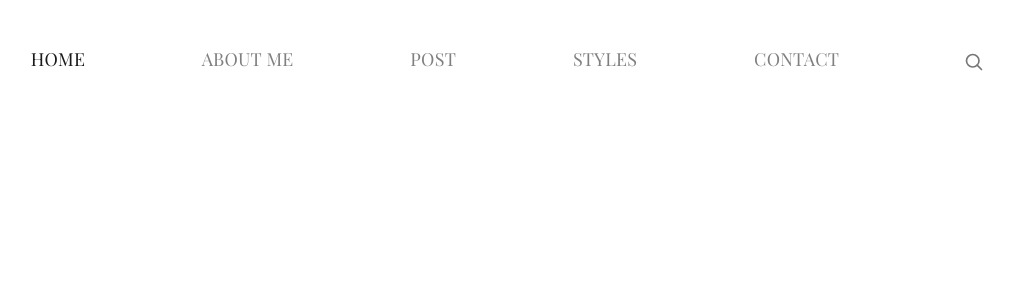
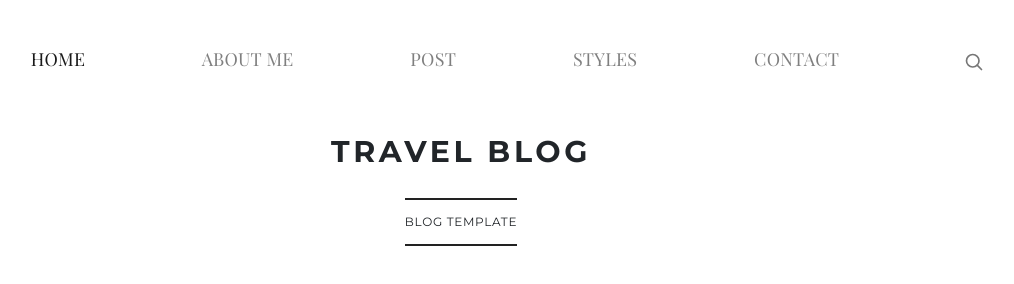
Before and after one commit to coatceatl/travel, a website built with webpack: page index.html in a window 1280 px wide. Shown: the whole page, without its empty margins (179-1193 px from the left). Built offline with nearby package versions, Linux system fonts and the light colour scheme; a web font is replaced by a local one.

Commit message:
added title and subtitle to header

```diff
--- a/index.html
+++ b/index.html
@@ -8,7 +8,7 @@
     <link rel='stylesheet' href='dist/main.css'>
   </head>
   <body>
-    <header class='header container'>
+    <header class='header container text-center'>
       <nav class='navbar navbar-expand-lg navbar-light'>
         <ul class='navbar-nav'>
           <li class='nav-item active'>
@@ -31,6 +31,8 @@
           <svg xmlns="http://www.w3.org/2000/svg" width="20" height="20" viewBox="0 0 24 24" fill="none" stroke="currentColor" stroke-width="2" stroke-linecap="round" stroke-linejoin="round" class="mx-3"><circle cx="10.5" cy="10.5" r="7.5"></circle><line x1="21" y1="21" x2="15.8" y2="15.8"></line></svg>
         </a>
       </nav>
+      <div class='header-title'>Travel Blog</div>
+      <div class='header-subtitle'>Blog Template</div>
     </header>
     <script src='dist/main.js'></script >
   </body>
--- a/src/scss/_header.scss
+++ b/src/scss/_header.scss
@@ -1,6 +1,6 @@
 .header {
   padding-top: 30px;
-  padding-bottom: 29px;
+  padding-bottom: 50px;
 }
 .navbar-nav {
   width: 100%;
@@ -29,3 +29,24 @@
     color: #222;
   }
 }
+.header-title {
+  font-family: Montserrat, sans-serif;
+  font-size: 30px;
+  font-weight: 700;
+  line-height: 43.29px;
+  text-transform: uppercase;
+  letter-spacing: 3.6px;
+  margin-bottom: 25px;
+  margin-top: 40px;
+}
+.header-subtitle {
+  font-family: Montserrat, sans-serif;
+  font-size: 12px;
+  font-weight: 400;
+  line-height: 43.29px;
+  text-transform: uppercase;
+  letter-spacing: 0.68px;
+  border-top: 2px solid #222;
+  border-bottom: 2px solid #222;
+  display: inline-block;
+}
```
Also changed, not shown: dist/main.css.
